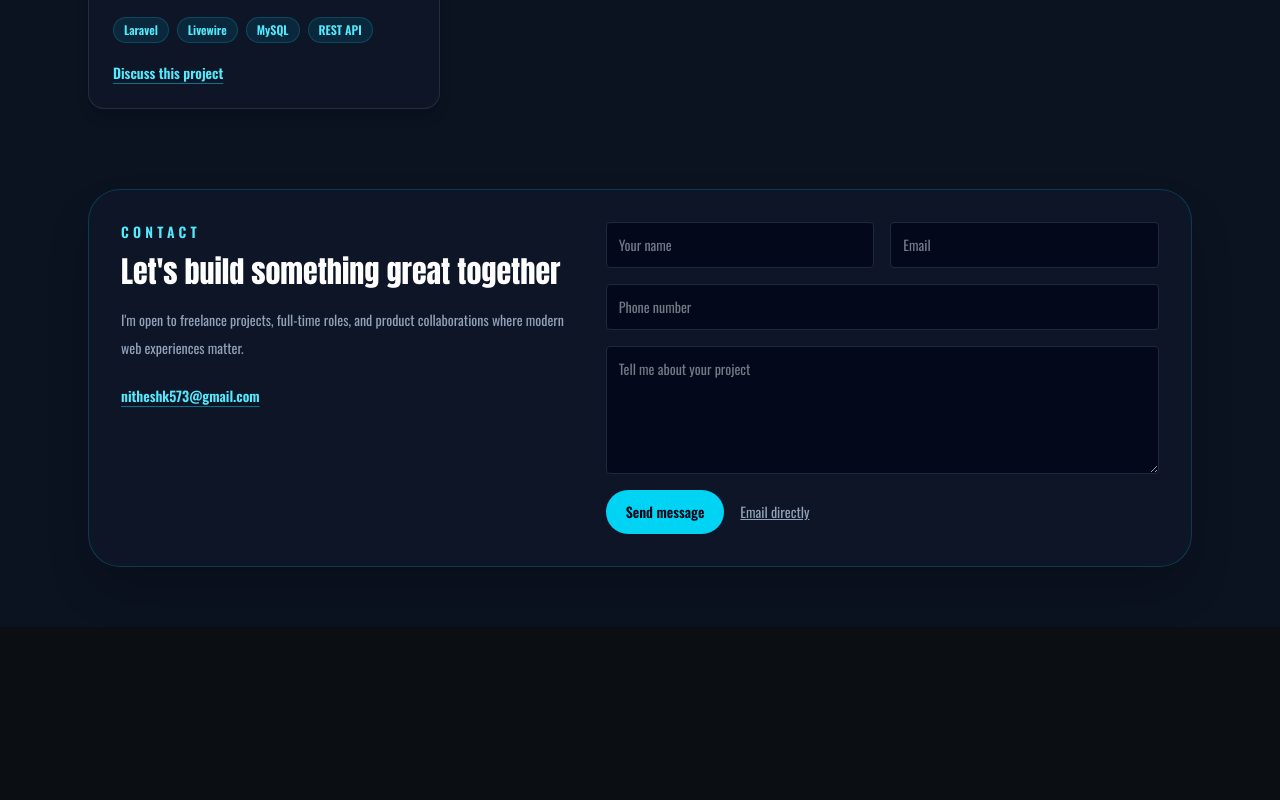
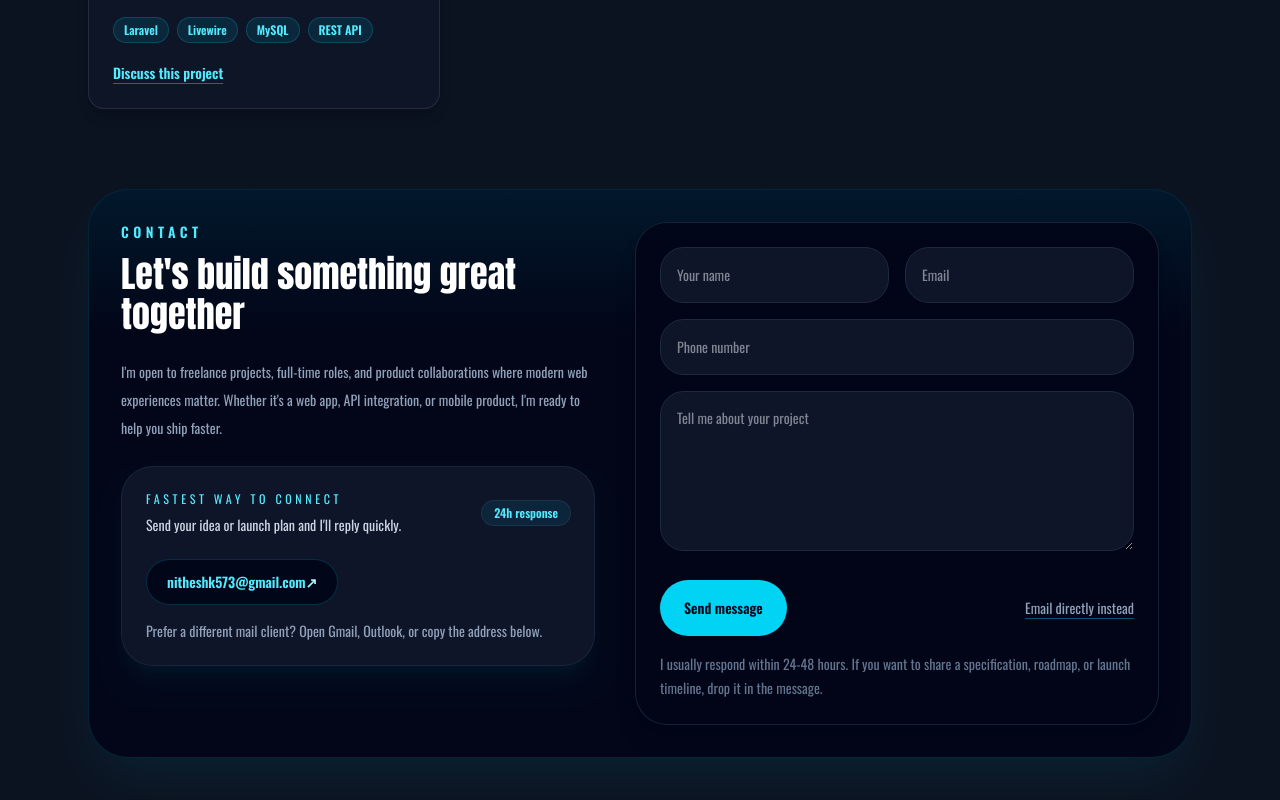
Before and after one commit to Nithesh32kp/portfolio-nk, a Next.js app: page / in a window 1280 px wide. Shown: the part 4350-5150 px from the top of the page. Before the commit the page ends 4977 px from the top, so only its background shows below. Built offline with nearby package versions, Linux system fonts and the light colour scheme.

Commit message:
added the contact details

```diff
--- a/app/components/Contact.tsx
+++ b/app/components/Contact.tsx
@@ -80,29 +80,50 @@ export default function Contact() {
   };
 
   return (
-    <section id="contact" className="rounded-4xl border border-cyan-400/20 bg-slate-900/70 p-8 shadow-2xl">
-      <div className="grid gap-8 lg:grid-cols-[0.9fr_1.1fr]">
+    <section id="contact" className="relative overflow-hidden rounded-[2.5rem] border border-cyan-400/15 bg-slate-950/90 p-8 shadow-2xl shadow-cyan-500/10">
+      <div className="pointer-events-none absolute inset-x-0 top-0 h-36 bg-gradient-to-b from-cyan-500/10 to-transparent" />
+      <div className="relative grid gap-10 lg:grid-cols-[0.95fr_1.05fr]">
+        <div className="space-y-6">
           <div>
-          <p className="text-sm font-semibold uppercase tracking-[0.3em] text-cyan-300">Contact</p>
-          <h2 className="mt-3 text-3xl font-anton text-white">Let&apos;s build something great together</h2>
-          <p className="mt-4 text-sm leading-7 text-slate-400">
-            I&apos;m open to freelance projects, full-time roles, and product collaborations where modern web experiences matter.
+            <p className="text-sm font-semibold uppercase tracking-[0.32em] text-cyan-300">Contact</p>
+            <h2 className="mt-3 text-4xl font-anton text-white">Let&apos;s build something great together</h2>
+          </div>
+
+          <p className="max-w-xl text-sm leading-7 text-slate-400">
+            I&apos;m open to freelance projects, full-time roles, and product collaborations where modern web experiences matter. Whether it&apos;s a web app, API integration, or mobile product, I&apos;m ready to help you ship faster.
           </p>
+
+          <div className="rounded-[2rem] border border-slate-800/80 bg-slate-900/95 p-6 shadow-xl shadow-cyan-500/5">
+            <div className="flex flex-col gap-4 sm:flex-row sm:items-center sm:justify-between">
+              <div>
+                <p className="text-xs uppercase tracking-[0.3em] text-cyan-300">Fastest way to connect</p>
+                <p className="mt-2 text-sm text-slate-300">Send your idea or launch plan and I&apos;ll reply quickly.</p>
+              </div>
+              <span className="inline-flex rounded-full bg-cyan-500/10 px-3 py-1 text-xs font-semibold text-cyan-300 ring-1 ring-cyan-300/15">
+                24h response
+              </span>
+            </div>
+
             <a
               href={`mailto:${EMAIL}`}
               onClick={handleEmailClick}
-            className="mt-6 inline-flex text-sm font-semibold text-cyan-300 underline decoration-cyan-400/50 underline-offset-4"
+              className="mt-6 inline-flex w-full items-center justify-between rounded-full border border-cyan-400/20 bg-slate-950/95 px-5 py-3 text-sm font-semibold text-cyan-300 transition hover:border-cyan-300 hover:bg-slate-900 sm:w-auto"
             >
-            {EMAIL}
+              <span>{EMAIL}</span>
+              <span className="text-cyan-200">↗</span>
             </a>
 
+            <p className="mt-4 text-sm text-slate-400">
+              Prefer a different mail client? Open Gmail, Outlook, or copy the address below.
+            </p>
+
             {showEmailOptions && (
-            <div className="mt-3 flex flex-wrap items-center gap-3 text-xs text-slate-400">
+              <div className="mt-4 flex flex-wrap gap-3 text-xs text-slate-300">
                 <a
                   href={`https://mail.google.com/mail/?view=cm&fs=1&to=${EMAIL}`}
                   target="_blank"
                   rel="noopener noreferrer"
-                className="underline decoration-cyan-400/40 underline-offset-4 hover:text-cyan-300"
+                  className="rounded-full border border-slate-700/80 bg-slate-950/90 px-4 py-2 underline decoration-cyan-400/40 underline-offset-4 transition hover:text-cyan-300"
                 >
                   Open in Gmail
                 </a>
@@ -110,69 +131,86 @@ export default function Contact() {
                   href={`https://outlook.live.com/mail/0/deeplink/compose?to=${EMAIL}`}
                   target="_blank"
                   rel="noopener noreferrer"
-                className="underline decoration-cyan-400/40 underline-offset-4 hover:text-cyan-300"
+                  className="rounded-full border border-slate-700/80 bg-slate-950/90 px-4 py-2 underline decoration-cyan-400/40 underline-offset-4 transition hover:text-cyan-300"
                 >
                   Open in Outlook
                 </a>
                 <button
                   type="button"
                   onClick={handleCopy}
-                className="underline decoration-cyan-400/40 underline-offset-4 hover:text-cyan-300"
+                  className="rounded-full border border-slate-700/80 bg-slate-950/90 px-4 py-2 underline decoration-cyan-400/40 underline-offset-4 transition hover:text-cyan-300"
                 >
                   {copied ? "Copied!" : "Copy address"}
                 </button>
               </div>
             )}
           </div>
+        </div>
 
-        <form onSubmit={handleSubmit} className="grid grid-cols-1 gap-4 md:grid-cols-2">
+        <form
+          onSubmit={handleSubmit}
+          className="rounded-[2rem] border border-slate-800/80 bg-slate-950/95 p-6 shadow-xl shadow-slate-950/20"
+        >
+          <div className="grid gap-4 md:grid-cols-2">
             <input
               name="name"
               placeholder="Your name"
               required
-            className="rounded border border-slate-800 bg-slate-950/80 p-3 text-sm text-slate-200 outline-none ring-0"
+              className="h-14 rounded-3xl border border-slate-800 bg-slate-900/95 px-4 text-sm text-slate-100 outline-none transition focus:border-cyan-400 focus:ring-2 focus:ring-cyan-400/15"
             />
             <input
               name="email"
               type="email"
               placeholder="Email"
               required
-            className="rounded border border-slate-800 bg-slate-950/80 p-3 text-sm text-slate-200 outline-none ring-0"
+              className="h-14 rounded-3xl border border-slate-800 bg-slate-900/95 px-4 text-sm text-slate-100 outline-none transition focus:border-cyan-400 focus:ring-2 focus:ring-cyan-400/15"
             />
+          </div>
+
+          <div className="mt-4">
             <input
               name="phone"
               placeholder="Phone number"
               required
-            className="rounded border border-slate-800 bg-slate-950/80 p-3 text-sm text-slate-200 outline-none ring-0 md:col-span-2"
+              className="w-full h-14 rounded-3xl border border-slate-800 bg-slate-900/95 px-4 text-sm text-slate-100 outline-none transition focus:border-cyan-400 focus:ring-2 focus:ring-cyan-400/15"
             />
+          </div>
+
+          <div className="mt-4">
             <textarea
               name="message"
               placeholder="Tell me about your project"
-            className="h-32 rounded border border-slate-800 bg-slate-950/80 p-3 text-sm text-slate-200 outline-none ring-0 md:col-span-2"
+              required
+              className="h-40 w-full rounded-[1.5rem] border border-slate-800 bg-slate-900/95 px-4 py-4 text-sm text-slate-100 outline-none transition focus:border-cyan-400 focus:ring-2 focus:ring-cyan-400/15"
             />
+          </div>
 
-          <div className="flex items-center gap-4 md:col-span-2">
+          <div className="mt-6 flex flex-col gap-4 md:flex-row md:items-center md:justify-between">
             <button
               type="submit"
               disabled={status === "loading"}
-              className="rounded-full bg-cyan-400 px-5 py-3 text-sm font-semibold text-slate-950 transition hover:bg-cyan-300 disabled:opacity-50"
+              className="inline-flex h-14 items-center justify-center rounded-full bg-cyan-400 px-6 text-sm font-semibold text-slate-950 transition hover:bg-cyan-300 disabled:cursor-not-allowed disabled:opacity-50"
             >
               {status === "loading" ? "Sending..." : "Send message"}
             </button>
             <a
               href={`mailto:${EMAIL}`}
               onClick={handleEmailClick}
-              className="text-sm text-slate-400 underline"
+              className="text-sm text-slate-400 underline decoration-cyan-400/40 underline-offset-4 transition hover:text-cyan-200"
             >
-              Email directly
+              Email directly instead
             </a>
           </div>
 
+          <p className="mt-4 max-w-xl text-sm leading-6 text-slate-500">
+            I usually respond within 24-48 hours. If you want to share a specification, roadmap, or launch timeline, drop it in the message.
+          </p>
+
           {status === "success" && (
-            <p className="text-sm text-emerald-400 md:col-span-2">Message sent — I&apos;ll get back to you soon.</p>
+            <p className="mt-4 text-sm text-emerald-400">Message sent — I&apos;ll get back to you soon.</p>
           )}
           {status === "error" && (
-            <p className="text-sm text-red-400 md:col-span-2">{errorMessage}</p>
+            <p className="mt-4 text-sm text-red-400">{errorMessage}</p>
           )}
         </form>
       </div>
```
Lines whose indentation alone changed are shown as unchanged.
